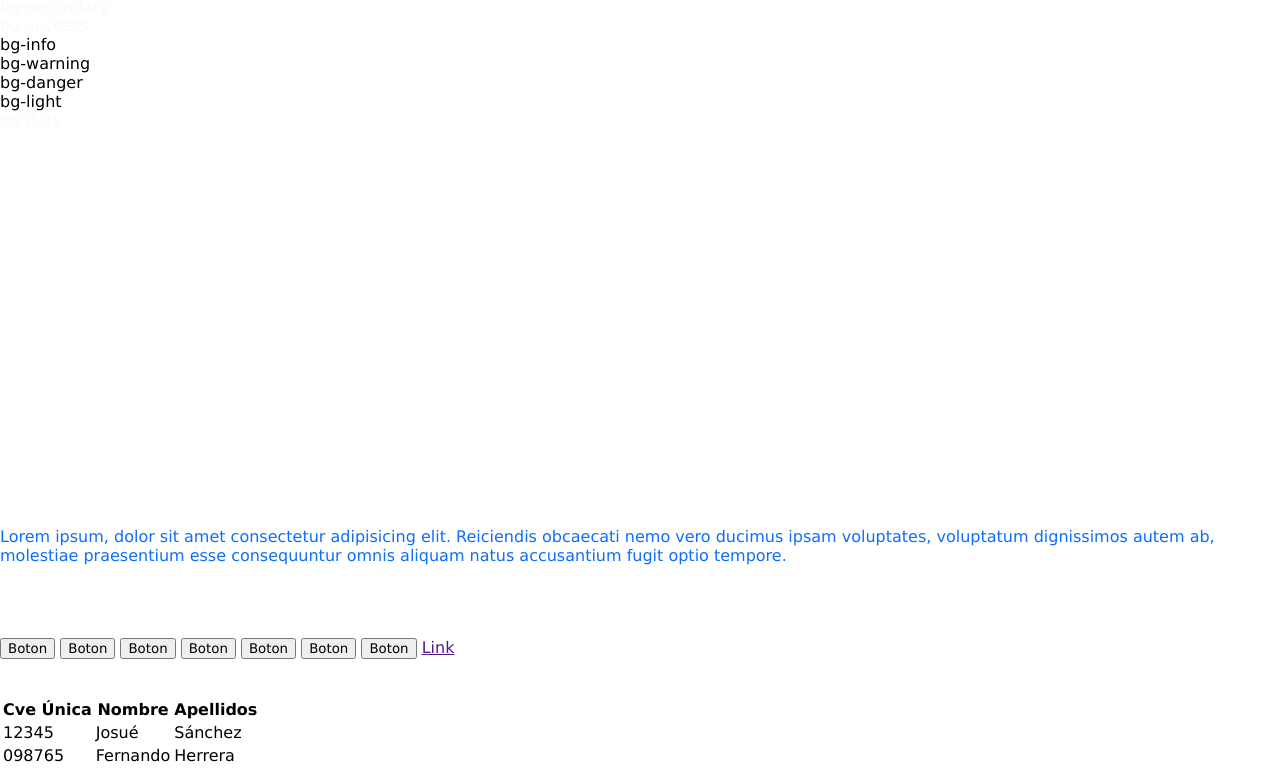
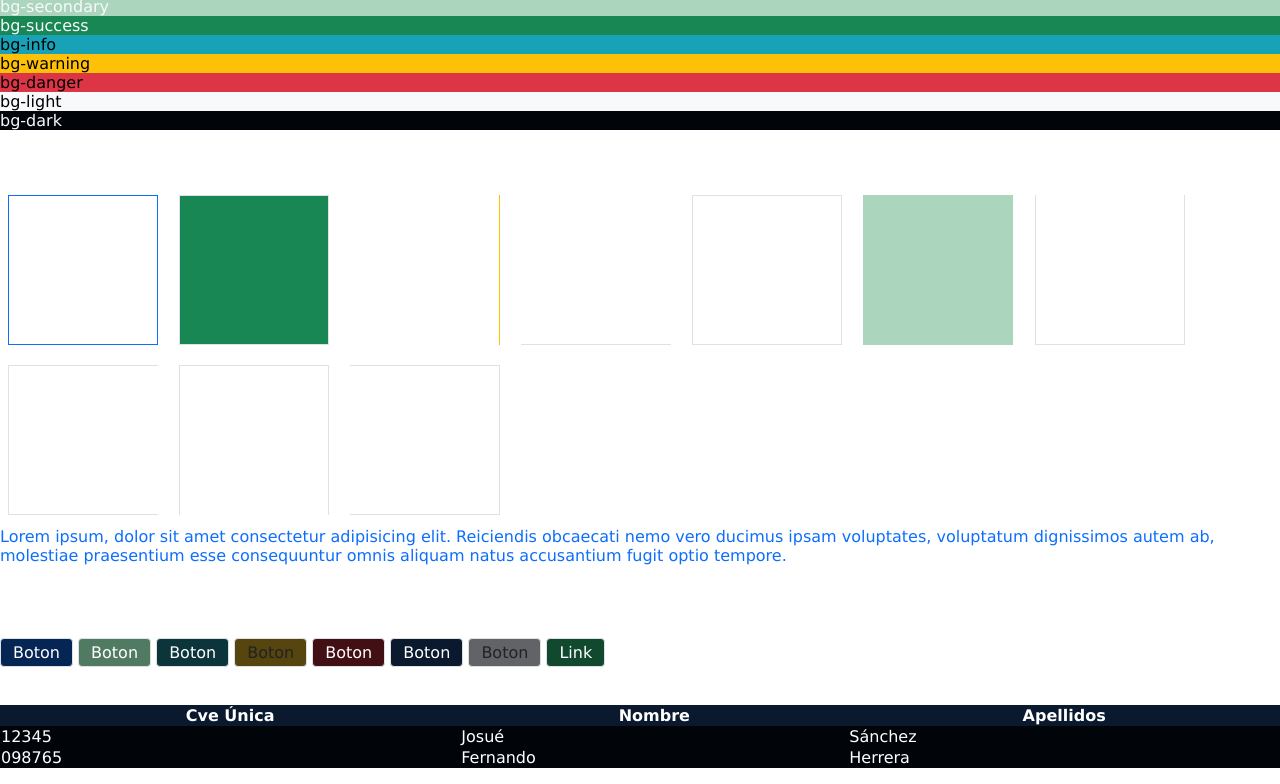
Before and after one commit to Fundamentos2122/framework-css-ggsscc1, a plain HTML site: page index.html in a window 1280 px wide. Shown: the part 473-1257 px from the top of the page. Drawn offline with Linux system fonts and the light colour scheme.

Commit message:
Update framework.css
Se finalizo la prueba

```diff
--- a/css/framework.css
+++ b/css/framework.css
@@ -1,5 +1,5 @@
 @import url("config.css");
 @import url("grid.css");
 @import url("text.css");
-//@import url("utilities.css");
+@import url("utilities.css");
 @import url("components.css");
```
